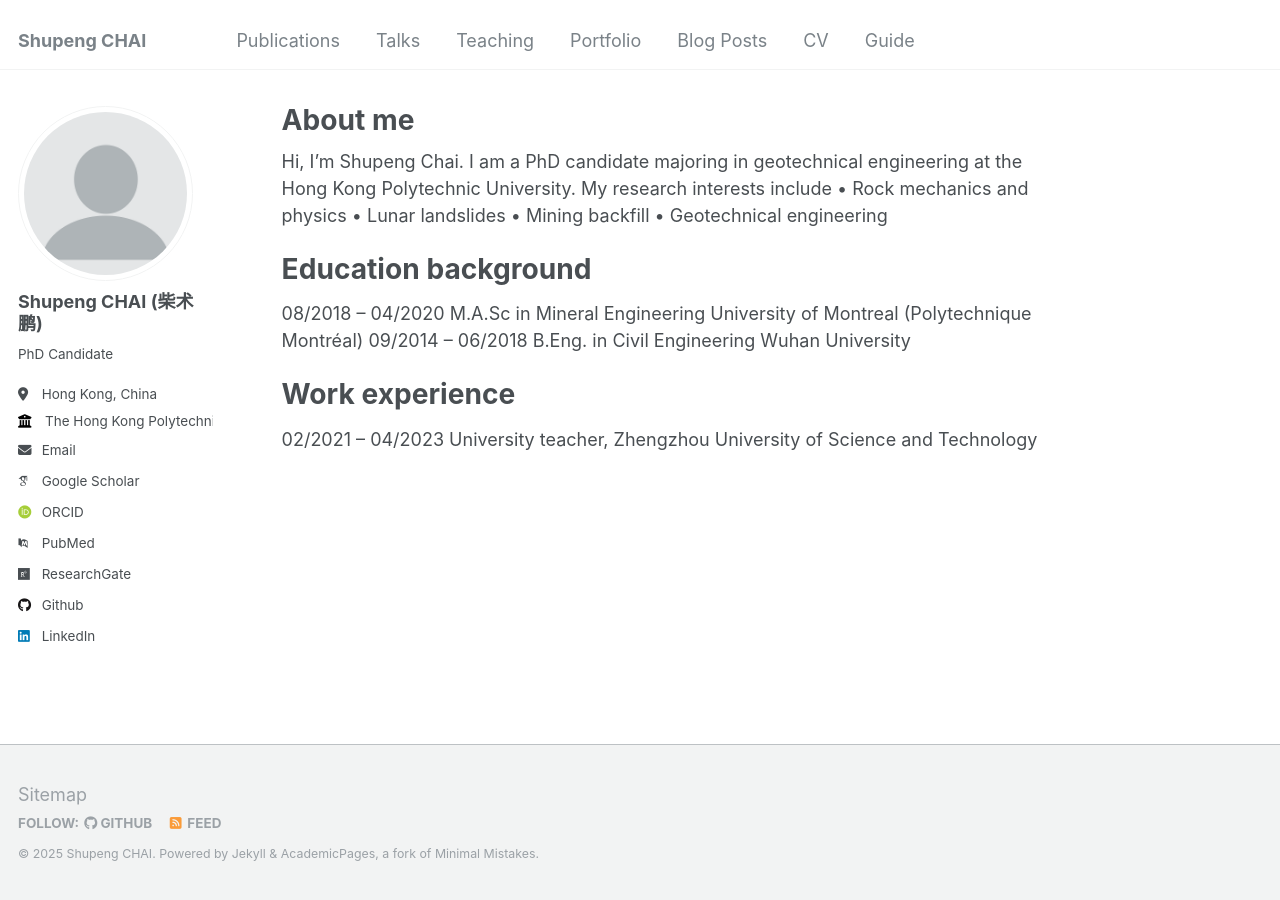
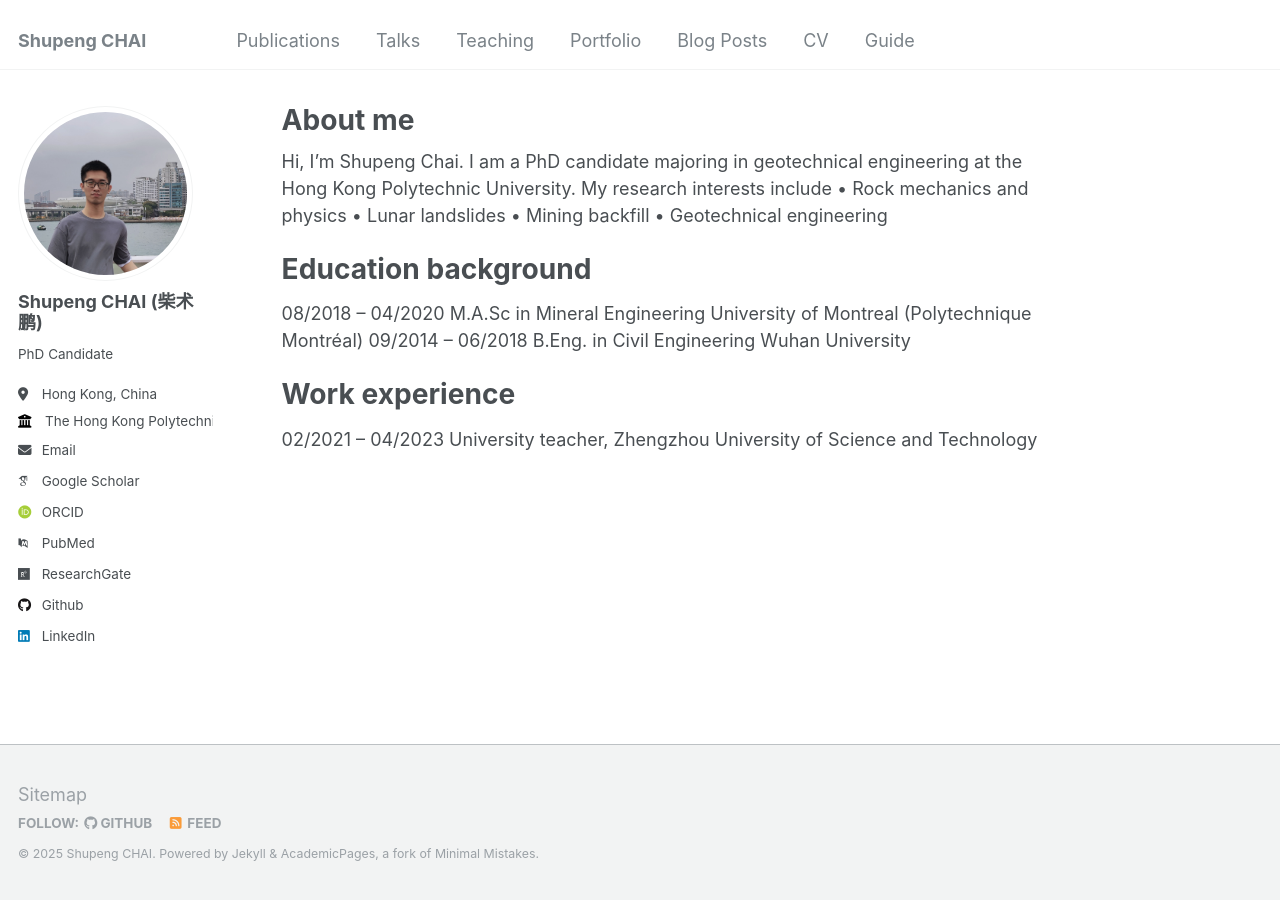
Before and after one commit to spchai/spchai.github.io, a Jekyll site: the page built from _pages/about.md, in a window 1280 px wide. Built offline with Jekyll 4.4.1, drawn with Linux system fonts in a browser that asks for light colours; some web fonts are replaced.

Commit message:
Update _config.yml

```diff
--- a/_config.yml
+++ b/_config.yml
@@ -21,7 +21,7 @@ repository               : "academicpages/academicpages.github.io"
 #               Additional customization can be done by editing /_includes/author-profile.html
 author:
   # Biographic information
-  avatar           : "profile.png"
+  avatar           : "Shupeng.jpg"
   name             : "Shupeng CHAI (柴术鹏)"
   pronouns         : # example: "she/her"
   bio              : "PhD Candidate"
```
